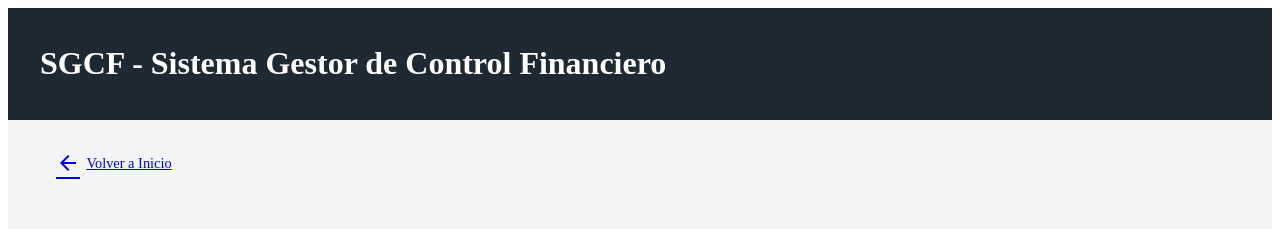
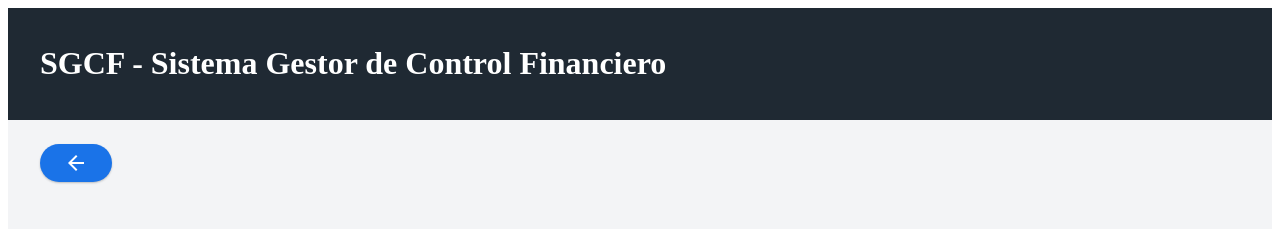
Before and after one commit to Bailongos/SGCF-FE, a Vue app: page /conceptos in a window 1280 px wide. Shown: the top 229 px of the page. Built offline with nearby package versions, Linux system fonts and the light colour scheme; no server answers.

Commit message:
fix: cambio de estilos del boton

```diff
--- a/src/style.css
+++ b/src/style.css
@@ -1,17 +1,6 @@
 
 .back-to-home {
     margin-bottom: 1rem;
-}
-
-.btn-secondary {
-    background-color: #f1f3f4;
-    color: #202124;
-    border: 1px solid #dadce0;
-}
-
-.btn-secondary:hover {
-    background-color: #e8eaed;
-    border-color: #dadce0;
 }
 :root {
   font-family: system-ui, Avenir, Helvetica, Arial, sans-serif;
--- a/src/views/AlumnosViews.vue
+++ b/src/views/AlumnosViews.vue
@@ -3,9 +3,10 @@
     <section class="page">
         <!-- Botón para volver a Inicio -->
         <div class="back-to-home">
-            <RouterLink to="/inicio" class="btn btn-secondary">
-                <span class="material-symbols-outlined">arrow_back</span>
-                Volver a Inicio
+            <RouterLink to="/inicio" custom v-slot="{ navigate }">
+                <GoogleButton @click="navigate" color="#1a73e8" label="Volver a Inicio">
+                    <span class="material-symbols-outlined">arrow_back</span>
+                </GoogleButton>
             </RouterLink>
         </div>
         <!-- Header estilo Google -->
@@ -45,6 +46,9 @@ import * as XLSX from 'xlsx';
 import AlumnosForm from '../components/formulario/AlumnosForm.vue';
 import AlumnosTable from '../components/formulario/AlumnosTable.vue';
 import AlumnosBulkModal from '../components/modal/AlumnosBulkModal.vue';
+
+
+import GoogleButton from '../components/ui/button.vue';
 
 import {
     getAlumnos,
--- a/src/views/CiclosEscolares.vue
+++ b/src/views/CiclosEscolares.vue
@@ -3,9 +3,10 @@
   <section class="page">
     <!-- Botón para volver a Inicio -->
     <div class="back-to-home">
-        <RouterLink to="/inicio" class="btn btn-secondary">
-            <span class="material-symbols-outlined">arrow_back</span>
-            Volver a Inicio
+        <RouterLink to="/inicio" custom v-slot="{ navigate }">
+            <GoogleButton @click="navigate" color="#1a73e8" label="Volver a Inicio">
+                <span class="material-symbols-outlined">arrow_back</span>
+            </GoogleButton>
         </RouterLink>
     </div>
     <!-- Header estilo Google -->
@@ -207,6 +208,8 @@
 
 <script setup lang="ts">
 import { ref, computed, onMounted } from 'vue';
+
+import GoogleButton from '../components/ui/button.vue';
 import {
   getCiclosEscolares,
   createCicloEscolar,
--- a/src/views/ConceptosView.vue
+++ b/src/views/ConceptosView.vue
@@ -3,9 +3,10 @@
   <section class="page">
     <!-- Botón para volver a Inicio -->
     <div class="back-to-home">
-        <RouterLink to="/inicio" class="btn btn-secondary">
-            <span class="material-symbols-outlined">arrow_back</span>
-            Volver a Inicio
+        <RouterLink to="/inicio" custom v-slot="{ navigate }">
+            <GoogleButton @click="navigate" color="#1a73e8" label="Volver a Inicio">
+                <span class="material-symbols-outlined">arrow_back</span>
+            </GoogleButton>
         </RouterLink>
     </div>
     <header class="page-header">
@@ -204,6 +205,8 @@
 
 <script setup lang="ts">
 import { ref, computed, onMounted } from 'vue';
+
+import GoogleButton from '../components/ui/button.vue';
 import {
   getConceptos,
   createConcepto,
--- a/src/views/CuentasView.vue
+++ b/src/views/CuentasView.vue
@@ -3,9 +3,10 @@
   <section class="page">
     <!-- Botón para volver a Inicio -->
     <div class="back-to-home">
-        <RouterLink to="/inicio" class="btn btn-secondary">
-            <span class="material-symbols-outlined">arrow_back</span>
-            Volver a Inicio
+        <RouterLink to="/inicio" custom v-slot="{ navigate }">
+            <GoogleButton @click="navigate" color="#1a73e8" label="Volver a Inicio">
+                <span class="material-symbols-outlined">arrow_back</span>
+            </GoogleButton>
         </RouterLink>
     </div>
     <!-- Header -->
@@ -293,6 +294,8 @@
 
 <script setup lang="ts">
 import { ref, computed, onMounted, watch } from 'vue';
+
+import GoogleButton from '../components/ui/button.vue';
 import {
   getCuentas,
   createCuenta,
--- a/src/views/ObservacionesView.vue
+++ b/src/views/ObservacionesView.vue
@@ -2,9 +2,10 @@
   <section class="page">
     <!-- Botón para volver a Inicio -->
     <div class="back-to-home">
-        <RouterLink to="/inicio" class="btn btn-secondary">
-            <span class="material-symbols-outlined">arrow_back</span>
-            Volver a Inicio
+        <RouterLink to="/inicio" custom v-slot="{ navigate }">
+            <GoogleButton @click="navigate" color="#1a73e8" label="Volver a Inicio">
+                <span class="material-symbols-outlined">arrow_back</span>
+            </GoogleButton>
         </RouterLink>
     </div>
     <!-- Header -->
@@ -226,6 +227,8 @@
 
 <script setup lang="ts">
 import { ref, computed, onMounted } from 'vue';
+
+import GoogleButton from '../components/ui/button.vue';
 import {
   getObservaciones,
   createObservacion,
--- a/src/views/RolesView.vue
+++ b/src/views/RolesView.vue
@@ -2,9 +2,10 @@
   <section class="page">
     <!-- Botón para volver a Inicio -->
     <div class="back-to-home">
-        <RouterLink to="/inicio" class="btn btn-secondary">
-            <span class="material-symbols-outlined">arrow_back</span>
-            Volver a Inicio
+        <RouterLink to="/inicio" custom v-slot="{ navigate }">
+            <GoogleButton @click="navigate" color="#1a73e8" label="Volver a Inicio">
+                <span class="material-symbols-outlined">arrow_back</span>
+            </GoogleButton>
         </RouterLink>
     </div>
     <!-- Header estilo Google -->
@@ -158,6 +159,8 @@
 
 <script setup lang="ts">
 import { ref, computed, onMounted } from 'vue';
+
+import GoogleButton from '../components/ui/button.vue';
 import {
   getRoles,
   createRol,
--- a/src/views/UsuariosView.vue
+++ b/src/views/UsuariosView.vue
@@ -2,9 +2,10 @@
   <section class="page">
     <!-- Botón para volver a Inicio -->
     <div class="back-to-home">
-        <RouterLink to="/inicio" class="btn btn-secondary">
-            <span class="material-symbols-outlined">arrow_back</span>
-            Volver a Inicio
+        <RouterLink to="/inicio" custom v-slot="{ navigate }">
+            <GoogleButton @click="navigate" color="#1a73e8" label="Volver a Inicio">
+                <span class="material-symbols-outlined">arrow_back</span>
+            </GoogleButton>
         </RouterLink>
     </div>
     <!-- Header -->
@@ -251,6 +252,8 @@
 
 <script setup lang="ts">
 import { ref, computed, onMounted } from 'vue';
+
+import GoogleButton from '../components/ui/button.vue';
 import {
   getUsuarios,
   createUsuario,
--- a/src/views/carrerasView.vue
+++ b/src/views/carrerasView.vue
@@ -3,9 +3,10 @@
   <section class="page">
     <!-- Botón para volver a Inicio -->
     <div class="back-to-home">
-        <RouterLink to="/inicio" class="btn btn-secondary">
-            <span class="material-symbols-outlined">arrow_back</span>
-            Volver a Inicio
+        <RouterLink to="/inicio" custom v-slot="{ navigate }">
+            <GoogleButton @click="navigate" color="#1a73e8" label="Volver a Inicio">
+                <span class="material-symbols-outlined">arrow_back</span>
+            </GoogleButton>
         </RouterLink>
     </div>
     <header class="page-header">
@@ -165,6 +166,8 @@
 
 <script setup lang="ts">
 import { ref, computed, onMounted } from 'vue';
+
+import GoogleButton from '../components/ui/button.vue';
 import {
   getCarreras,
   createCarrera,
--- a/src/views/metodosPago.vue
+++ b/src/views/metodosPago.vue
@@ -2,9 +2,10 @@
   <section class="page">
     <!-- Botón para volver a Inicio -->
     <div class="back-to-home">
-        <RouterLink to="/inicio" class="btn btn-secondary">
-            <span class="material-symbols-outlined">arrow_back</span>
-            Volver a Inicio
+        <RouterLink to="/inicio" custom v-slot="{ navigate }">
+            <GoogleButton @click="navigate" color="#1a73e8" label="Volver a Inicio">
+                <span class="material-symbols-outlined">arrow_back</span>
+            </GoogleButton>
         </RouterLink>
     </div>
     <!-- Header estilo Google -->
@@ -159,6 +160,8 @@
 
 <script setup lang="ts">
 import { ref, computed, onMounted } from 'vue';
+
+import GoogleButton from '../components/ui/button.vue';
 import {
   getMetodosPago,
   createMetodoPago,
```
